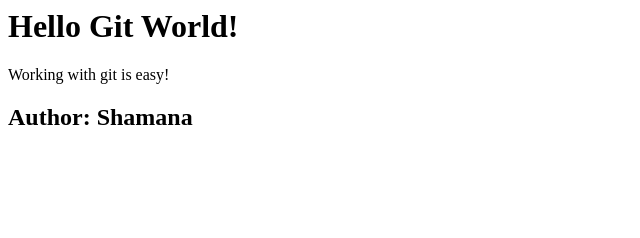
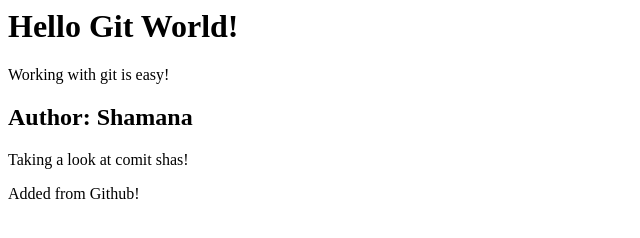
Before and after one commit to Shamana87/GitGitHubMasterclass, a plain HTML site: page index.html in a window 1280 px wide. Shown: the whole page, without its empty margins (0-640 px from the left). Drawn offline with Linux system fonts and the light colour scheme.

Commit message:
Update index.html
Add some code from GitHub.

```diff
--- a/index.html
+++ b/index.html
@@ -5,3 +5,11 @@
 </div>
 
 <h2>Author: Shamana</h2>
+
+<div>
+    <p>Taking a look at comit shas!</p>
+</div>
+
+<div>
+    <p>Added from Github!</p>
+</div>
```
